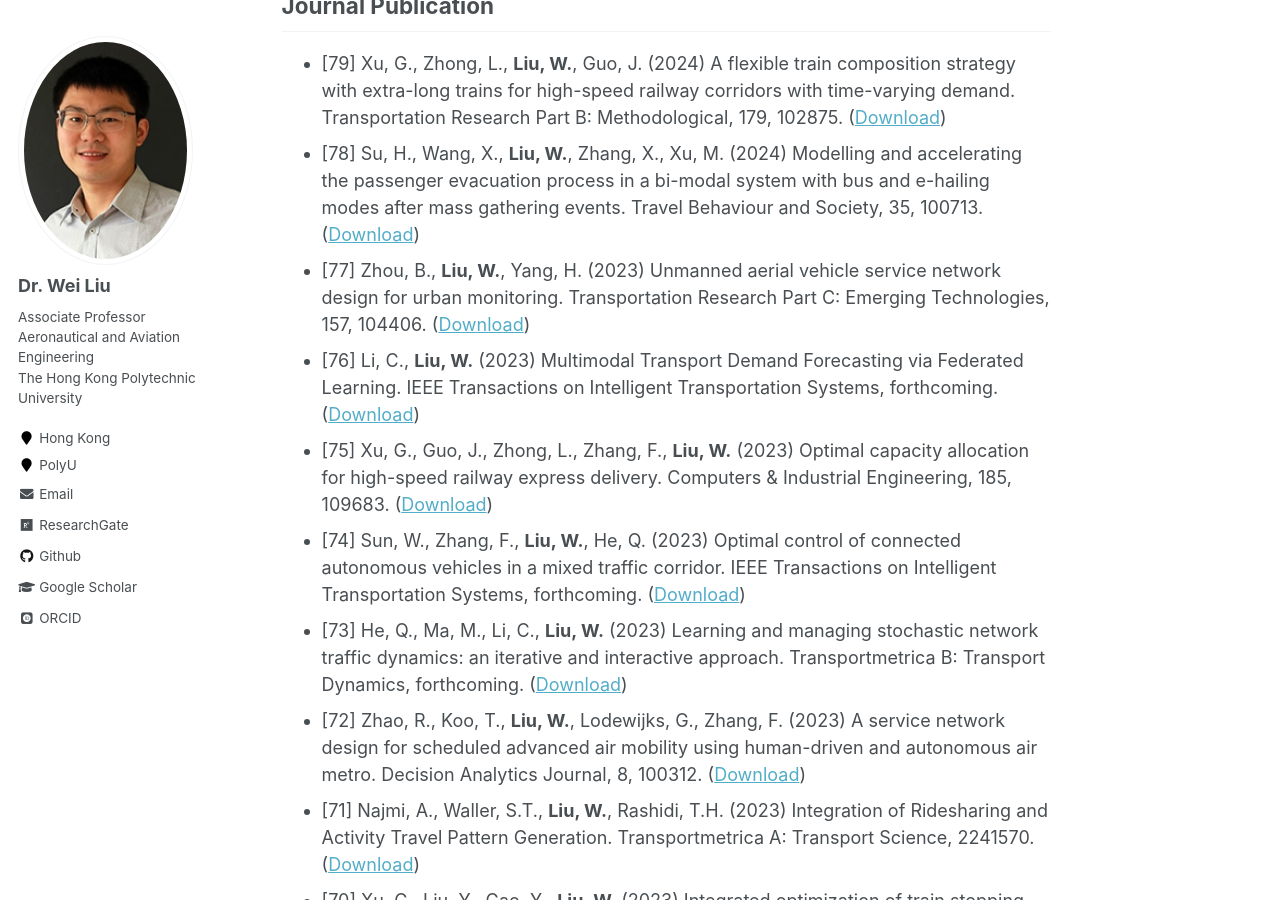
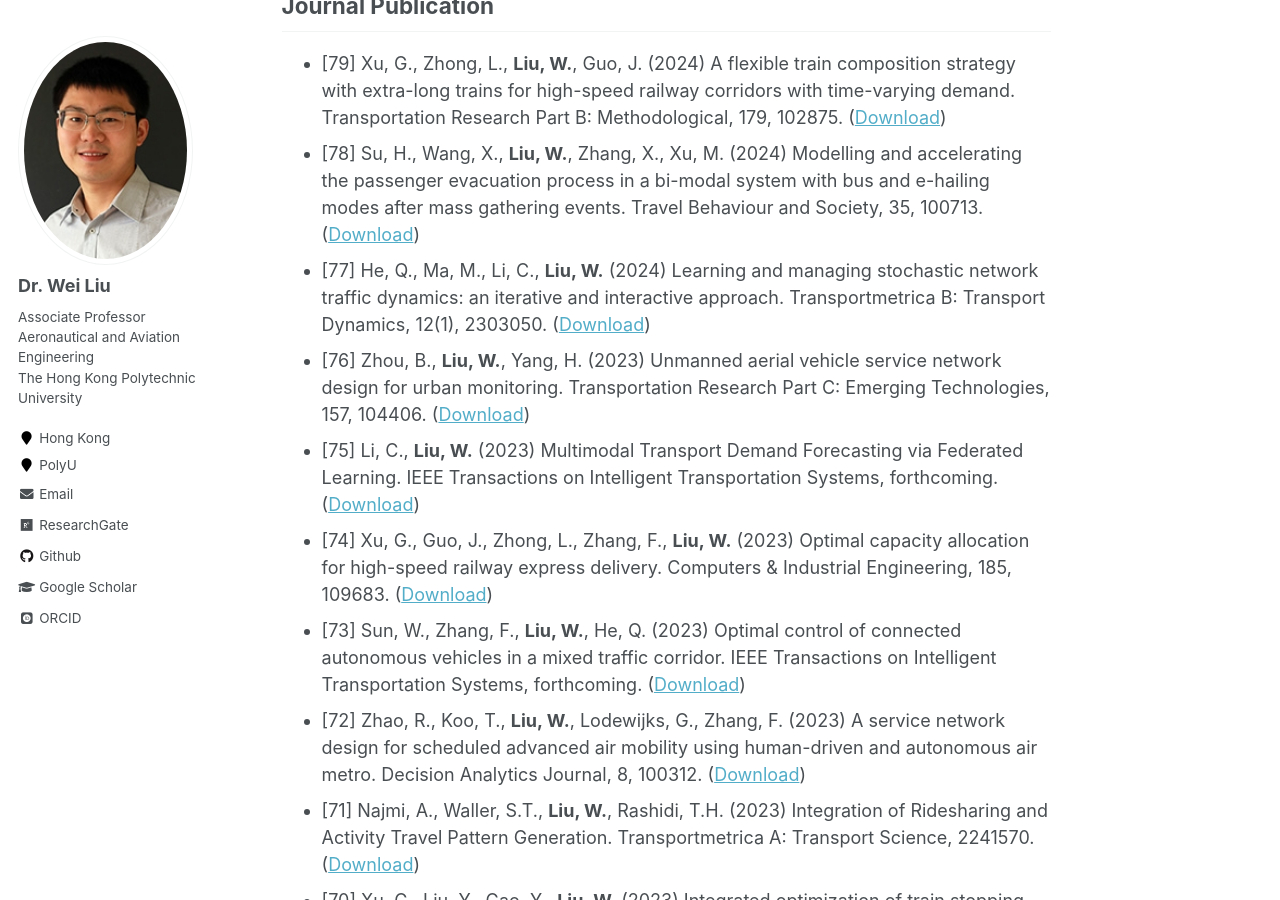
Before and after one commit to weiliu2016/weiliu2016.github.io, a Jekyll site: the page built from _pages/publications.md, in a window 1280 px wide and 900 px high, scrolled down 423 px. Built offline with Jekyll 4.4.1, drawn with Linux system fonts in a browser that asks for light colours; some web fonts are replaced.

Commit message:
Update publications.md

```diff
--- a/_pages/publications.md
+++ b/_pages/publications.md
@@ -24,11 +24,11 @@ Journal Publication
 ----------
 * [79] Xu, G., Zhong, L., **Liu, W.**, Guo, J. (2024) A flexible train composition strategy with extra-long trains for high-speed railway corridors with time-varying demand. Transportation Research Part B: Methodological, 179, 102875. ([Download](https://doi.org/10.1016/j.trb.2023.102875))
 * [78] Su, H., Wang, X., **Liu, W.**, Zhang, X., Xu, M. (2024) Modelling and accelerating the passenger evacuation process in a bi-modal system with bus and e-hailing modes after mass gathering events. Travel Behaviour and Society, 35, 100713. ([Download](https://doi.org/10.1016/j.tbs.2023.100713))
-* [77] Zhou, B., **Liu, W.**, Yang, H. (2023) Unmanned aerial vehicle service network design for urban monitoring. Transportation Research Part C: Emerging Technologies, 157, 104406. ([Download](https://doi.org/10.1016/j.trc.2023.104406))
-* [76] Li, C., **Liu, W.** (2023) Multimodal Transport Demand Forecasting via Federated Learning. IEEE Transactions on Intelligent Transportation Systems, forthcoming. ([Download](http://dx.doi.org/10.1109/TITS.2023.3325936))
-* [75] Xu, G., Guo, J., Zhong, L., Zhang, F., **Liu, W.** (2023) Optimal capacity allocation for high-speed railway express delivery. Computers & Industrial Engineering, 185, 109683. ([Download](https://doi.org/10.1016/j.cie.2023.109683))
-* [74] Sun, W., Zhang, F., **Liu, W.**, He, Q. (2023) Optimal control of connected autonomous vehicles in a mixed traffic corridor. IEEE Transactions on Intelligent Transportation Systems, forthcoming. ([Download](http://dx.doi.org/10.1109/TITS.2023.3324926))
-* [73] He, Q., Ma, M., Li, C., **Liu, W.** (2023) Learning and managing stochastic network traffic dynamics: an iterative and interactive approach. Transportmetrica B: Transport Dynamics, forthcoming. ([Download](https://doi.org/10.1080/21680566.2023.xxxxxxx))
+* [77] He, Q., Ma, M., Li, C., **Liu, W.** (2024) Learning and managing stochastic network traffic dynamics: an iterative and interactive approach. Transportmetrica B: Transport Dynamics, 12(1), 2303050. ([Download](https://doi.org/10.1080/21680566.2023.2303050))
+* [76] Zhou, B., **Liu, W.**, Yang, H. (2023) Unmanned aerial vehicle service network design for urban monitoring. Transportation Research Part C: Emerging Technologies, 157, 104406. ([Download](https://doi.org/10.1016/j.trc.2023.104406))
+* [75] Li, C., **Liu, W.** (2023) Multimodal Transport Demand Forecasting via Federated Learning. IEEE Transactions on Intelligent Transportation Systems, forthcoming. ([Download](http://dx.doi.org/10.1109/TITS.2023.3325936))
+* [74] Xu, G., Guo, J., Zhong, L., Zhang, F., **Liu, W.** (2023) Optimal capacity allocation for high-speed railway express delivery. Computers & Industrial Engineering, 185, 109683. ([Download](https://doi.org/10.1016/j.cie.2023.109683))
+* [73] Sun, W., Zhang, F., **Liu, W.**, He, Q. (2023) Optimal control of connected autonomous vehicles in a mixed traffic corridor. IEEE Transactions on Intelligent Transportation Systems, forthcoming. ([Download](http://dx.doi.org/10.1109/TITS.2023.3324926))
 * [72] Zhao, R., Koo, T., **Liu, W.**, Lodewijks, G., Zhang, F. (2023) A service network design for scheduled advanced air mobility using human-driven and autonomous air metro. Decision Analytics Journal, 8, 100312. ([Download](https://doi.org/10.1016/j.dajour.2023.100312))
 * [71] Najmi, A., Waller, S.T., **Liu, W.**, Rashidi, T.H. (2023) Integration of Ridesharing and Activity Travel Pattern Generation. Transportmetrica A: Transport Science, 2241570. ([Download](https://doi.org/10.1080/23249935.2023.2241570))
 * [70] Xu, G., Liu, Y., Gao, Y., **Liu, W.** (2023) Integrated optimization of train stopping plan and seat allocation scheme for railway systems under equilibrium travel choice and elastic demand. Transportation Research Part E: Logistics and Transportation Review, 177, 103231. ([Download](https://doi.org/10.1016/j.tre.2023.103231))
```
